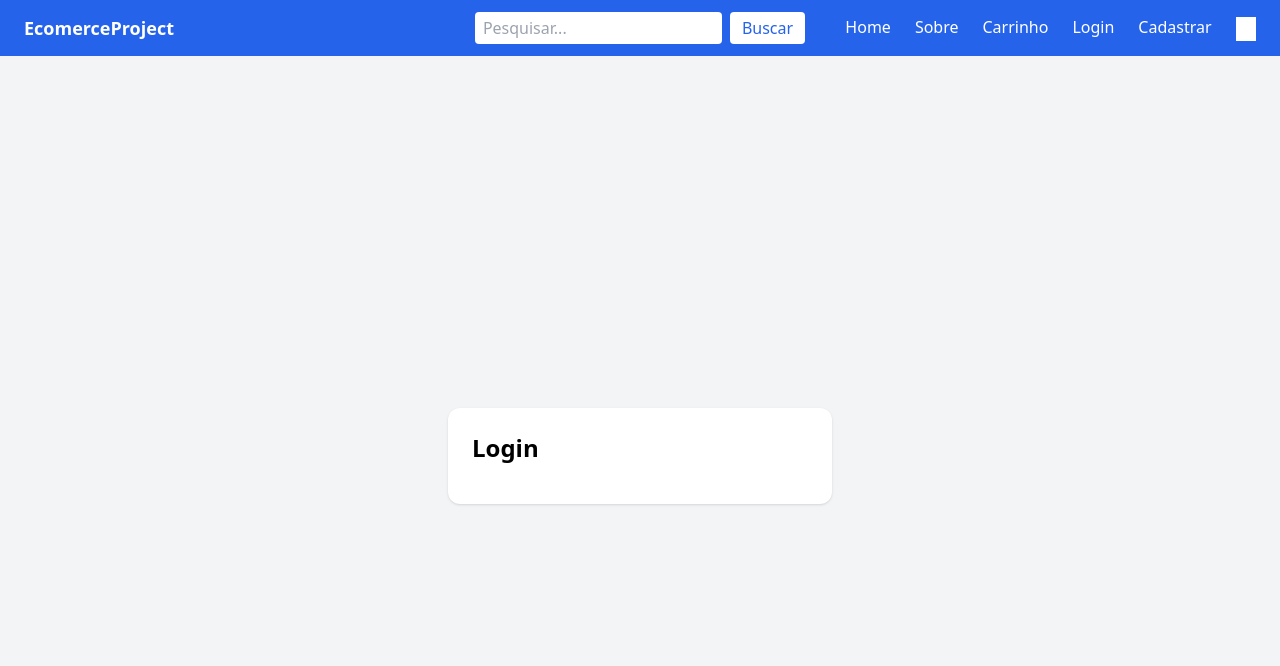
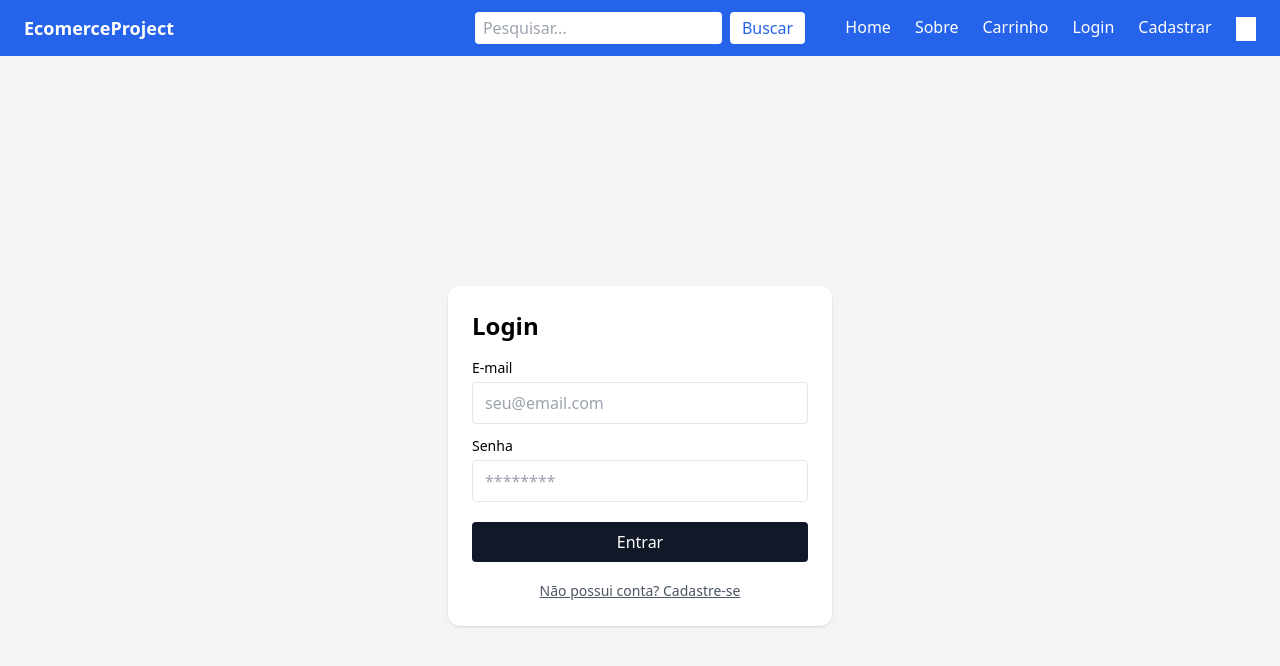
Before and after one commit to takiguchii/Ecommerce-Project-Factory-IV, a Vue app in the folder frontend/Ecommerce/: page /login in a window 1280 px wide. Shown: the top 666 px of the page. Built offline with nearby package versions, Linux system fonts and the light colour scheme; grey boxes are pictures that could not be loaded.

Commit message:
feat: add login form with email and password fields

```diff
--- a/frontend/Ecommerce/src/views/LoginView.vue
+++ b/frontend/Ecommerce/src/views/LoginView.vue
@@ -2,15 +2,60 @@
   <main class="min-h-screen bg-gray-100 flex items-center justify-center p-4">
     <section class="w-full max-w-sm">
       <div class="bg-white shadow rounded-xl p-6">
+        <!-- Título -->
         <h1 class="text-2xl font-semibold mb-4">Login</h1>
+
+        <!-- Formulário -->
+        <form @submit.prevent="onSubmit">
+          <div class="mb-3">
+            <label class="block text-sm mb-1">E-mail</label>
+            <input
+              v-model="form.email"
+              type="email"
+              placeholder="seu@email.com"
+              class="w-full border rounded px-3 py-2"
+            />
+          </div>
+
+          <div class="mb-3">
+            <label class="block text-sm mb-1">Senha</label>
+            <input
+              v-model="form.password"
+              type="password"
+              placeholder="********"
+              class="w-full border rounded px-3 py-2"
+            />
+          </div>
+
+          <!-- Botão -->
+          <button type="submit" class="w-full bg-gray-900 text-white rounded py-2 mt-2">
+            Entrar
+          </button>
+        </form>
+
+        <!-- Link para cadastro -->
+        <div class="text-center mt-4">
+          <RouterLink to="/register" class="underline text-sm text-gray-600">
+            Não possui conta? Cadastre-se
+          </RouterLink>
+        </div>
       </div>
     </section>
   </main>
 </template>
 
 <script setup>
+import { reactive } from 'vue'
+
+const form = reactive({
+  email: '',
+  password: ''
+})
+
+function onSubmit() {
+  alert(`Login com: ${form.email}`)
+}
 </script>
 
 <style scoped>
-
 </style>
```
